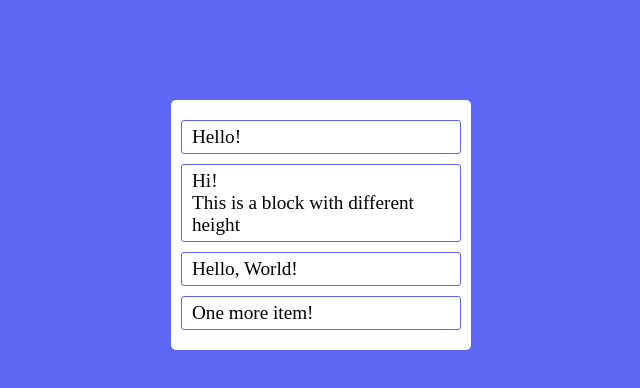
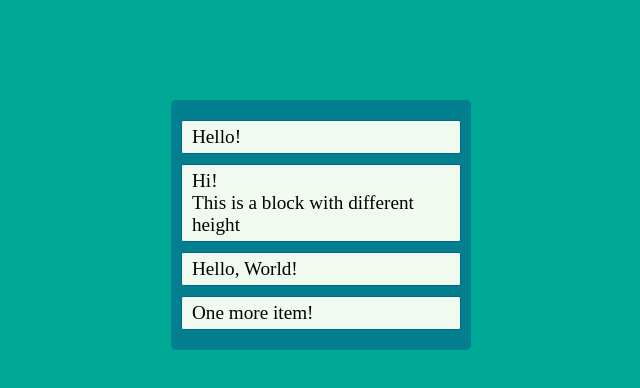
Before and after one commit to loonywizard/native-js-dnd-list, a website built with webpack: page index.html in a window 1280 px wide. Shown: the whole page, without its empty margins (319-959 px from the left). Built offline with nearby package versions, Linux system fonts and the light colour scheme.

Commit message:
Change color scheme of app :haircut:

```diff
--- a/styles.css
+++ b/styles.css
@@ -10,7 +10,7 @@ body {
 
 .container {
   min-height: 100vh;
-  background-color: #5d67f3;
+  background-color: #00A896;
   padding-top: 100px;
   padding-bottom: 30px;
 }
@@ -19,7 +19,7 @@ body {
   margin-left: auto;
   margin-right: auto;
   width: 300px;
-  background: #ffffff;
+  background: #028090;
   padding: 10px;
   border-radius: 5px;
   font-size: 1.2rem;
@@ -27,9 +27,9 @@ body {
 
 .item {
   width: 280px;
-  background: #ffffff;
-  border: 1px solid #5d67f3;
-  border-radius: 3px;
+  background: #F1FAEE;
+  border: 1px solid #05668D;
+  border-radius: 2px;
   padding: 5px 10px;
   user-select: none;
   cursor: pointer;
@@ -45,7 +45,8 @@ body {
 
 .draggable {
   position: absolute;
-  background: #84ff83;
+  background: #DFF1F2;
+  cursor: move;
 }
 
 .animated-draggable-item {
```
